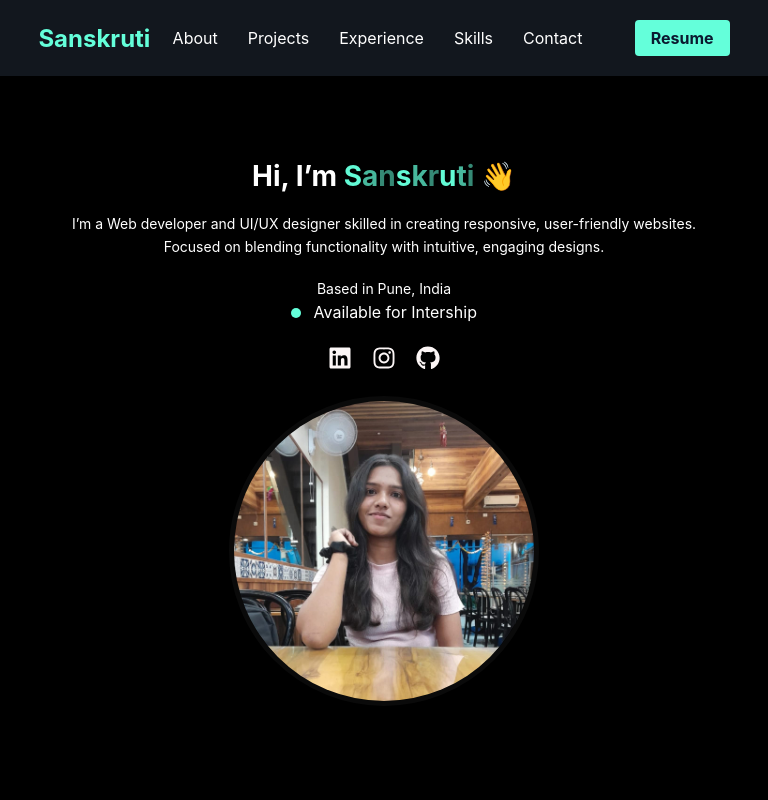
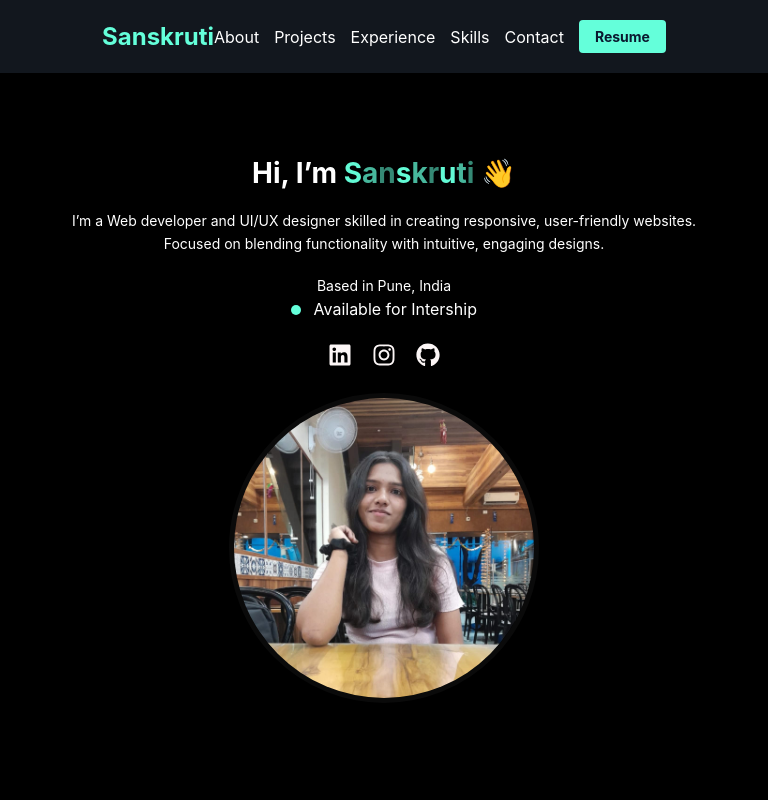
Before and after one commit to sanskrutiahire23/portfolio, a React (Create React App) app: page / in a window 768 px wide. Shown: the top 800 px of the page. Built offline with nearby package versions, Linux system fonts and the light colour scheme.

Commit message:
Update Header.css

```diff
--- a/src/Components/Header.css
+++ b/src/Components/Header.css
@@ -9,9 +9,8 @@
 
 .container {
   display: flex;
-  flex-direction: column; /* Stack items vertically by default */
+  justify-content: space-between;
   align-items: center;
-  justify-content: center;
   max-width: 1200px;
   width: 90%;
   margin: 0 auto;
@@ -21,14 +20,12 @@
   font-size: 24px;
   font-weight: bold;
   color: #64ffda;
-  margin-bottom: 10px; /* Space between logo and resume button */
 }
 
 .nav-links {
   display: flex;
   align-items: center;
   gap: 30px; /* Space between navigation links */
-  margin-top: 20px; /* Space between nav links and the resume button */
 }
 
 .nav-links ul {
@@ -53,7 +50,6 @@
 .actions {
   display: flex;
   align-items: center;
-  margin-bottom: 15px; /* Space between the resume button and navbar links */
 }
 
 .btn-download-cv {
@@ -63,6 +59,7 @@
   border-radius: 4px;
   text-decoration: none;
   font-weight: bold;
+  margin-left: 30px; /* Space between links and button */
   white-space: nowrap; /* Prevents the button text from wrapping */
 }
 
@@ -70,27 +67,19 @@
   background: #52e0c4;
 }
 
-/* Media Query for Larger Screens */
-@media (min-width: 768px) {
+/* Media Query for Small Screens */
+@media (max-width: 768px) {
   .container {
-    flex-direction: row; /* Align items horizontally on larger screens */
-    justify-content: space-between;
+    flex-wrap: wrap; /* Allow wrapping for smaller screens */
+    justify-content: center; /* Center-align items on small screens */
   }
 
-  .actions {
-    margin-bottom: 0; /* Remove margin on larger screens */
-  }
-
-  .logo {
-    margin-bottom: 0; /* Remove bottom margin on larger screens */
-  }
-
-  .nav-links {
-    margin-top: 0; /* Remove top margin for nav links */
+  .nav-links ul {
+    gap: 15px; /* Reduce spacing on smaller screens */
   }
 
   .btn-download-cv {
-    margin-left: 30px; /* Space between links and button */
-    font-size: 16px; /* Standard font size for larger screens */
+    margin-left: 15px; /* Adjust spacing for the button */
+    font-size: 14px; /* Slightly smaller font for smaller screens */
   }
 }
```
